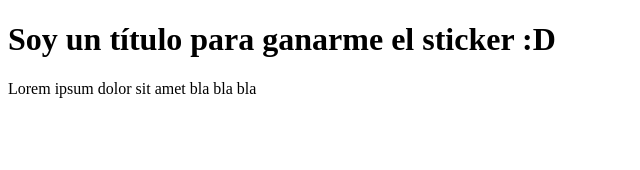
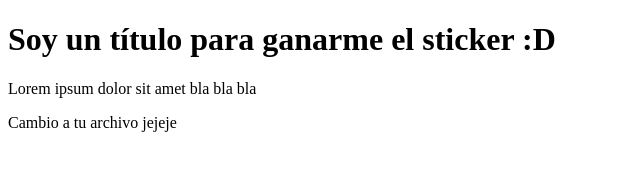
Before and after one commit to ledzerck/nuevo-proyecto, a plain HTML site: page index.html in a window 1280 px wide. Shown: the whole page, without its empty margins (0-640 px from the left). Drawn offline with Linux system fonts and the light colour scheme.

Commit message:
Commit S

```diff
--- a/index.html
+++ b/index.html
@@ -7,6 +7,7 @@
   <body>
     <h1>Soy un título para ganarme el sticker :D</h1>
     <p>Lorem ipsum dolor sit amet bla bla bla</p>
+    <p>Cambio a tu archivo jejeje</p>
 
   </body>
 </html>
```
